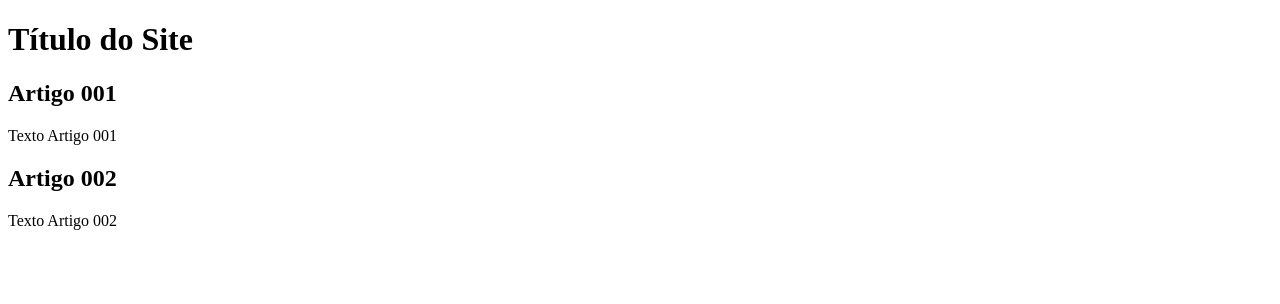
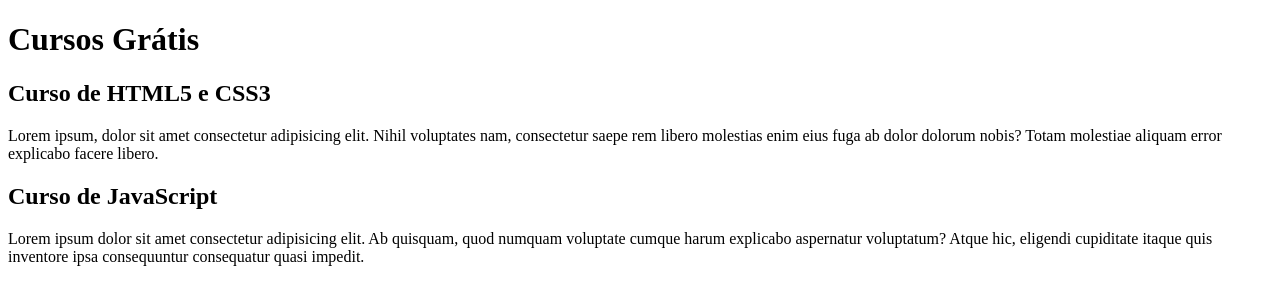
Before and after one commit to leo19ka/projeto-site, a plain HTML site: page index.html in a window 1280 px wide. Drawn offline with Linux system fonts and the light colour scheme.

Commit message:
Comecei a escrever o conteúdo

```diff
--- a/index.html
+++ b/index.html
@@ -8,15 +8,15 @@
 <body>
     <main>
         <header>
-            <h1>Título do Site</h1>
+            <h1>Cursos Grátis</h1>
         </header>
         <article>
-            <h2>Artigo 001</h2>
-            <p>Texto Artigo 001</p>
+            <h2>Curso de HTML5 e CSS3</h2>
+            <p>Lorem ipsum, dolor sit amet consectetur adipisicing elit. Nihil voluptates nam, consectetur saepe rem libero molestias enim eius fuga ab dolor dolorum nobis? Totam molestiae aliquam error explicabo facere libero.</p>
         </article>
         <article>
-            <h2>Artigo 002</h2>
-            <p>Texto Artigo 002</p>
+            <h2>Curso de JavaScript</h2>
+            <p>Lorem ipsum dolor sit amet consectetur adipisicing elit. Ab quisquam, quod numquam voluptate cumque harum explicabo aspernatur voluptatum? Atque hic, eligendi cupiditate itaque quis inventore ipsa consequuntur consequatur quasi impedit.</p>
         </article>
     </main>
 </body>
```
